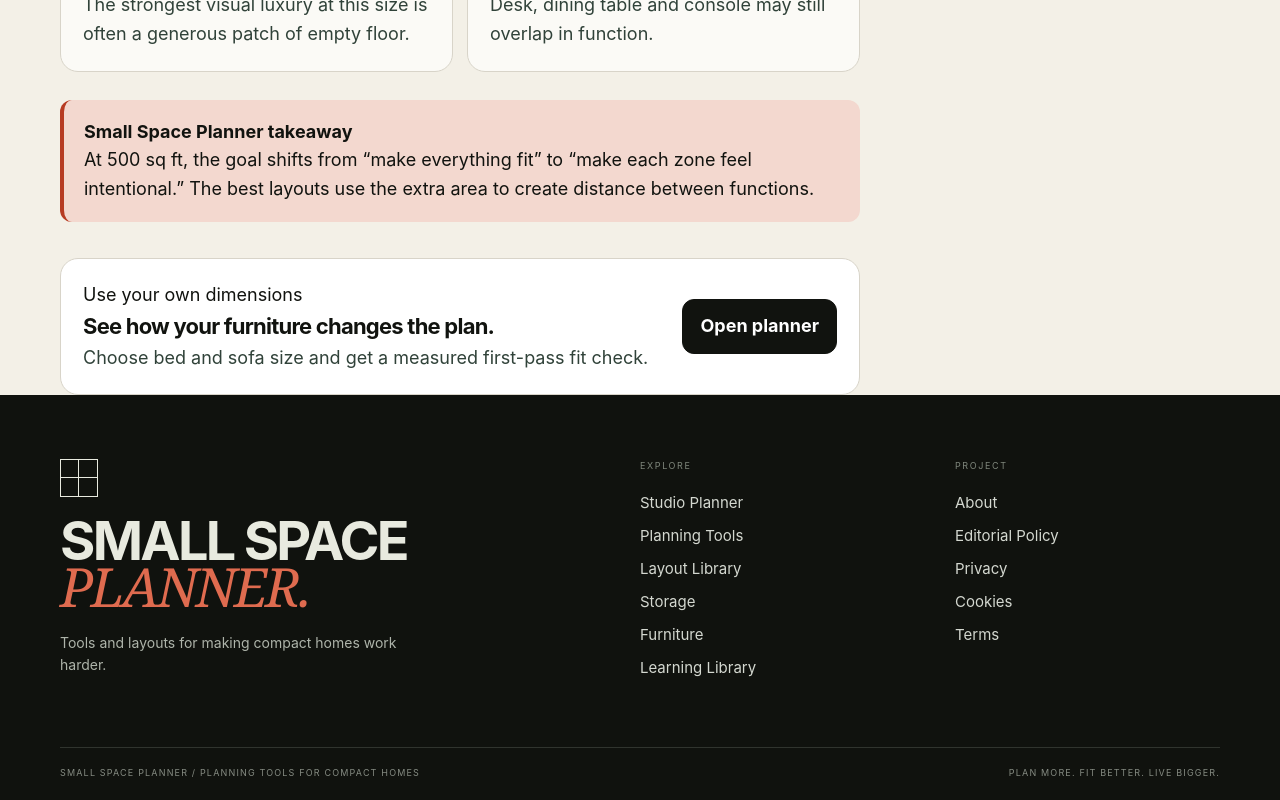
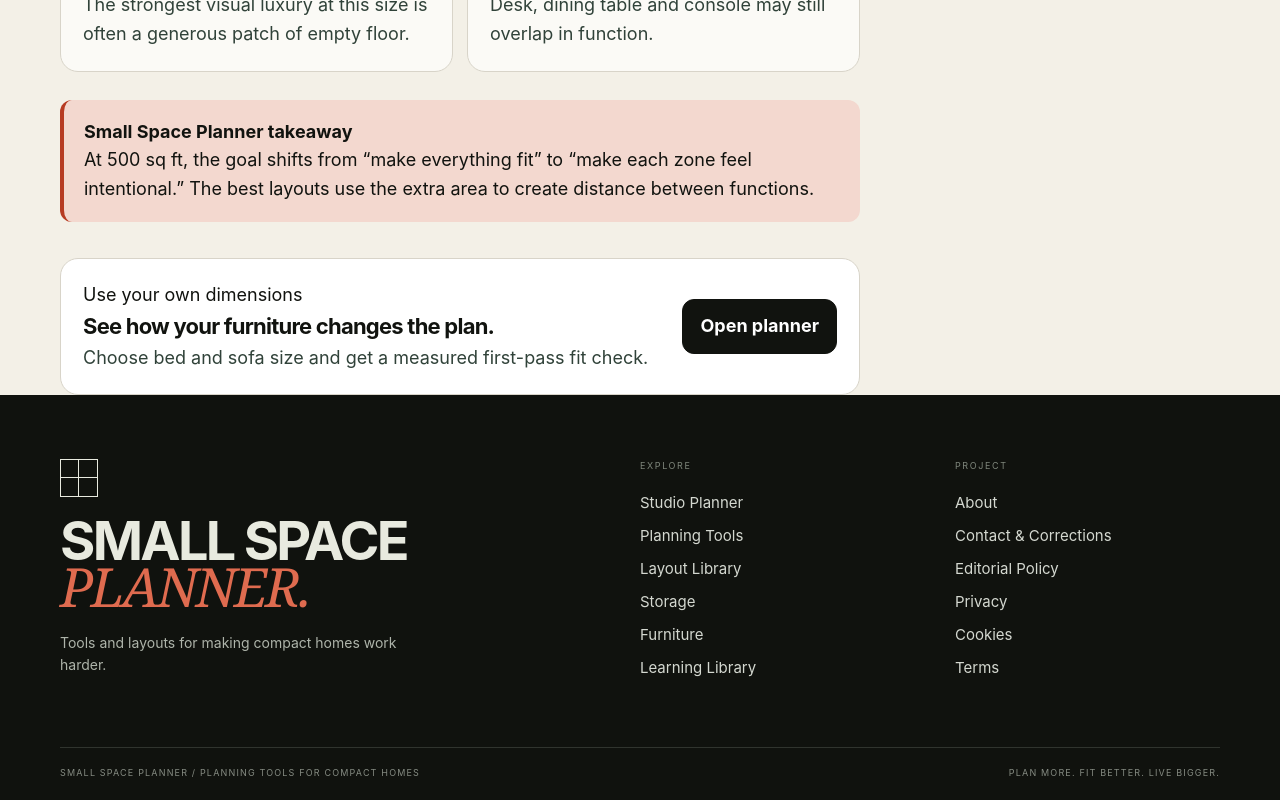
Before and after one commit to talaverilla85/small-space-lab, a Next.js app: page /studio-apartment-layouts/500-sq-ft in a window 1280 px wide. Shown: the part 6545-7345 px from the top of the page. Built offline with nearby package versions, Linux system fonts and the light colour scheme; no server answers.

Commit message:
Expose contact and corrections page in global footer

```diff
--- a/components/SiteFooter.tsx
+++ b/components/SiteFooter.tsx
@@ -21,6 +21,7 @@ export function SiteFooter() {
         <div className="footer-nav-group">
           <span>PROJECT</span>
           <Link href="/about">About</Link>
+          <Link href="/contact">Contact & Corrections</Link>
           <Link href="/editorial-policy">Editorial Policy</Link>
           <Link href="/privacy">Privacy</Link>
           <Link href="/cookie-policy">Cookies</Link>
```
